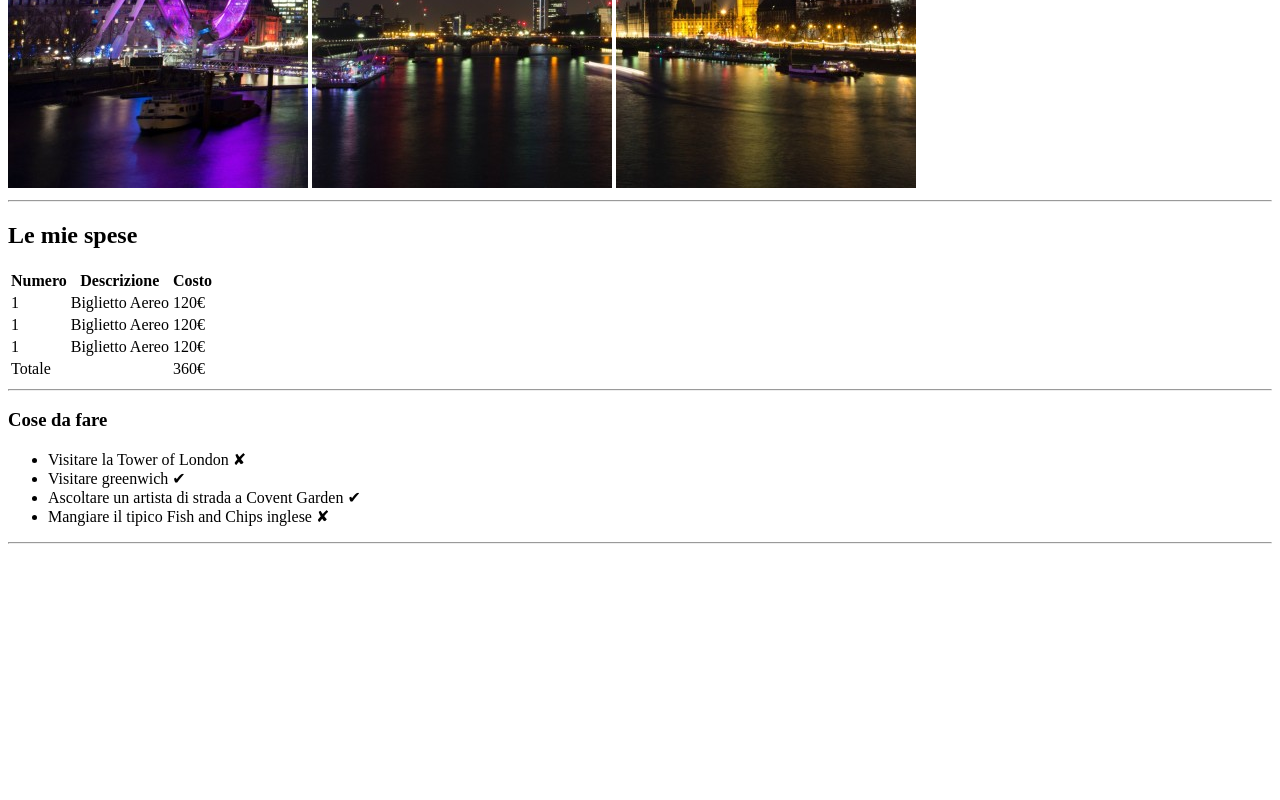
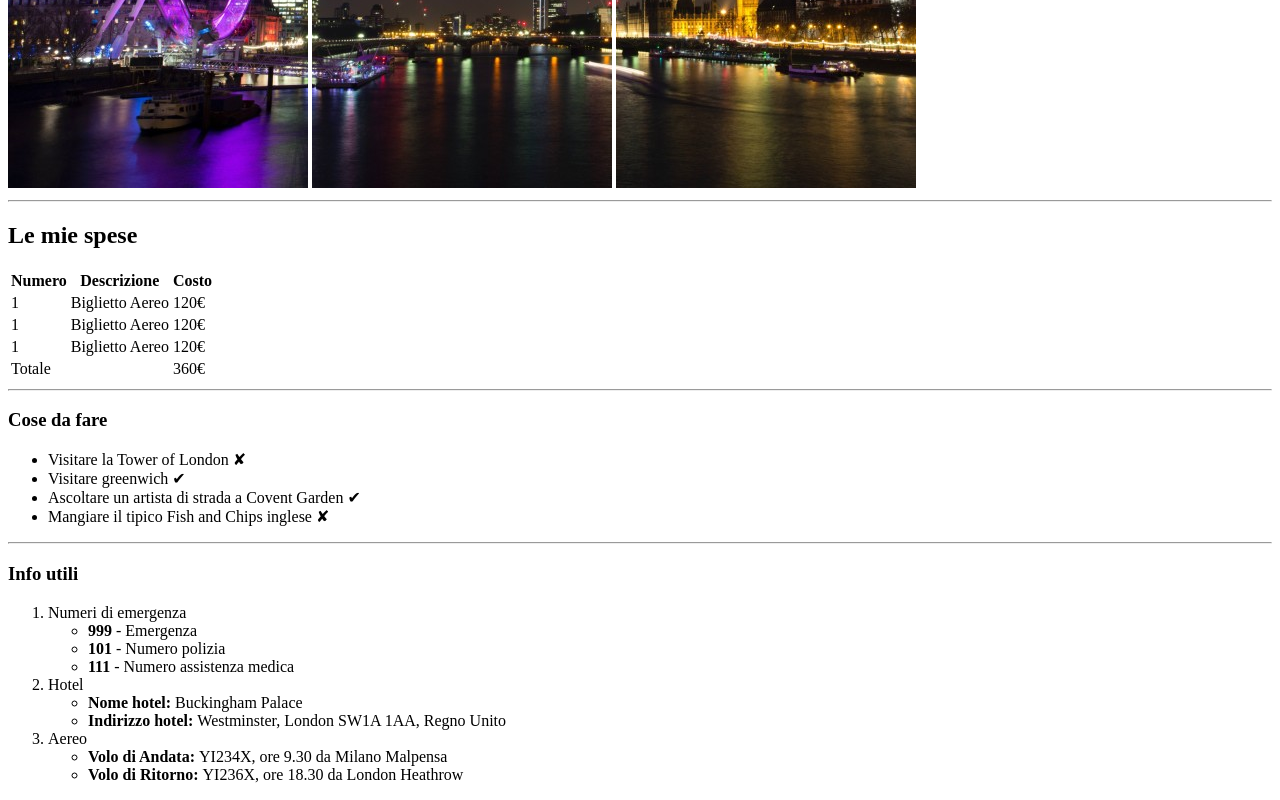
Before and after one commit to GeorgeDanielConstantin/html-london-trip, a plain HTML site: page index.html in a window 1280 px wide. Shown: the part 492-1292 px from the top of the page. Before the commit the page ends 1044 px from the top, so only its background shows below. Drawn offline with Linux system fonts and the light colour scheme.

Commit message:
aggiunta info utili

```diff
--- a/index.html
+++ b/index.html
@@ -54,6 +54,37 @@
             <li>Mangiare il tipico Fish and Chips inglese &#10008</li>
         </ul>
         <hr>
+
+        <!-- Info utili -->
+        <h3>Info utili</h3>
+        <ol>
+            <li>
+                Numeri di emergenza
+                <ul>
+                    <li><strong>999</strong> - Emergenza</li>
+                    <li><strong>101</strong> - Numero polizia</li>
+                    <li><strong>111</strong> - Numero assistenza medica</li>
+                </ul>
+            </li>
+            <li>
+                Hotel
+                <ul>
+                    <li><strong>Nome hotel: </strong>Buckingham Palace</li>
+                    <li><strong>Indirizzo hotel: </strong>Westminster, London SW1A 1AA, Regno Unito</li>
+                </ul>
+            </li>
+            <li>
+                Aereo
+                <ul>
+                    <li><strong>Volo di Andata: </strong>YI234X, ore 9.30 da Milano Malpensa</li>
+                    <li><strong>Volo di Ritorno: </strong>YI236X, ore 18.30 da London Heathrow</li>
+                </ul>
+            </li>
+        </ol>
     </main>
+
+    <footer>
+        <!-- FOTO -->
+    </footer>
 </body>
 </html>
```
